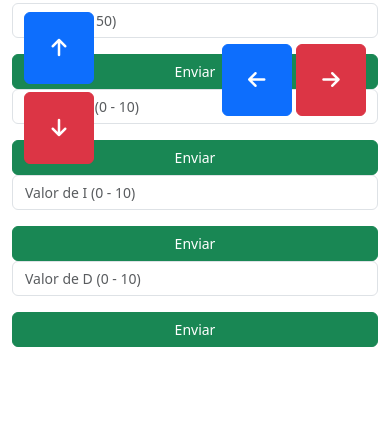
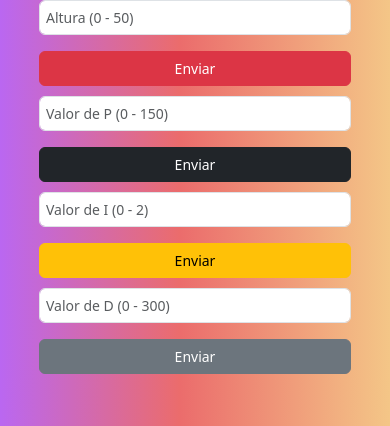
Before and after one commit to Y-ostin/LaboratorioRemoto, a Flask app: page / in a window 390 px wide. Shown: the part 418-844 px from the top of the page. Run offline with Flask 3, Linux system fonts and the light colour scheme.

Commit message:
feat: new gradient

```diff
--- a/app.py
+++ b/app.py
@@ -14,12 +14,12 @@ arduino=None
 PUERTO_ARDUINO = '/dev/ttyUSB0'
 BAUD_RATE = 9600
 
-# Funcion para iniciar la conexion serial qcon el Arduino
+# iniciar la conexion serial qcon el Arduino
 def inicializar_arduino():
     global arduino
     try:
         arduino = serial.Serial(PUERTO_ARDUINO, BAUD_RATE, timeout=1)
-        time.sleep(2)  # Esperamos un momento para asegurarnos de que la conexi�n est� establecida
+        time.sleep(2)  # Esperamos un momento para asegurarnos de que la conexion esta establecida
         print(f"Conexion exitosa con Arduino en {PUERTO_ARDUINO}")
     except Exception as e:
         print(f"Error al conectar con Arduino: {e}")
@@ -75,7 +75,7 @@ def send_to_arduino(data, tipo):
     global arduino
     if arduino and arduino.is_open:
         try:
-            # Formatear el mensaje en funci�n del tipo de dato
+            # Formatear el mensaje en funcion del tipo de dato
             if tipo == "altura":
                 mensaje = f"r{data}\n"  # Para la altura
             elif tipo == "kp":
@@ -88,14 +88,13 @@ def send_to_arduino(data, tipo):
                 print("Tipo de dato desconocido")
                 return
 
-            print(f"Enviando al Arduino: {mensaje}")  # Log para depuraci�n
+            print(f"Enviando al Arduino: {mensaje}")  # Log para depuracion
             arduino.write(mensaje.encode())  # Enviar como bytes
         except Exception as e:
             print(f"Error al enviar datos al Arduino: {e}")
-            # Opcional: Relanzar la excepci�n si es cr�tico
             raise
     else:
-        print("Arduino no conectado o el puerto no est� abierto. Verifica la conexi�n.")
+        print("Arduino no conectado o el puerto no este abierto. Verifica la conexion.")
 
 
 # Ruta para definir altura
@@ -104,7 +103,7 @@ def set_altura():
     altura = request.form.get('altura')
     print(f"Altura recibida en Flask: {altura}")  # Imprime la altura recibida para verificar
     if altura:
-        # Llamamos a la funci�n de env�o con la altura en formato de texto directo
+        # Llamamos a la funcion de envio con la altura en formato de texto directo
         send_to_arduino(altura, "altura")
         return jsonify({'status': 'Altura recibida', 'valor': altura})
     else:
@@ -149,7 +148,7 @@ if __name__ == '__main__':
 
     # Iniciar la camara en un hilo separado
     camara_thread = threading.Thread(target=iniciar_camara_en_hilo)
-    camara_thread.daemon = True  # Permite que el hilo se cierre
+    camara_thread.daemon = True
     camara_thread.start()
 
 
--- a/camara_control.py
+++ b/camara_control.py
@@ -1,3 +1,5 @@
+import signal
+import sys
 import cv2
 import threading
 from flask import Response
@@ -35,8 +37,9 @@ def generar_video():
         yield (b'--frame\r\n'
                b'Content-Type: image/jpeg\r\n\r\n' + frame_data + b'\r\n\r\n')
 
-# Detener la camara de manera segura
+# Detener la camara
 def detener_camara():
     global cap
     if cap is not None and cap.isOpened():
         cap.release()
+    sys.exit(0)
--- /dev/null
+++ b/static/css/styles.css
@@ -0,0 +1,183 @@
+
+.video-container {
+    position: relative;
+    width: 100%;
+    max-width: 860px;
+    margin: 0 auto;
+}
+
+
+.video-container img {
+    width: 100%;
+    height: auto;
+    max-height: 500px;
+    object-fit: cover;
+}
+
+
+.controls-container {
+    display: flex;
+    justify-content: space-between;
+    width: 100%;
+    margin-top: 5px;
+}
+
+.controls-container button {
+    font-size: 16px;
+    padding: 12px;
+    min-width: 50px;
+}
+
+
+.controls-wrapper,
+.controls-wrapper-right {
+    position: absolute;
+    top: 50%;
+    transform: translateY(-50%);
+}
+
+.controls-wrapper {
+    left: 20px;
+}
+
+.controls-wrapper-right {
+    right: 20px;
+}
+
+.controls-wrapper button,
+.controls-wrapper-right button {
+    font-size: 25px;
+    padding: 20px;
+    min-width: 70px;
+}
+
+/* Estilo de los formularios */
+.form-container input,
+.form-container button {
+    font-size: 14px;
+}
+
+/* gradiente */
+body {
+    background: rgb(186, 103, 241);
+    background: linear-gradient(90deg, rgba(186, 103, 241, 1) 0%, rgba(235, 108, 108, 1) 46%, rgba(244, 198, 135, 1) 100%);
+    padding: 0 15px;
+}
+
+.container {
+    max-width: 100%;
+}
+
+
+@media (max-width: 768px) {
+
+    .video-container, .form-container {
+        max-width: 100%;
+        margin: 0 auto;
+        padding: 10px;
+    }
+
+
+    .controls-wrapper,
+    .controls-wrapper-right {
+        position: static;
+        transform: none;
+        display: flex;
+        justify-content: center;
+        margin-top: 10px;
+    }
+
+    .controls-wrapper button,
+    .controls-wrapper-right button {
+        font-size: 20px;
+        padding: 10px;
+        min-width: 50px;
+    }
+
+
+    .video-container img {
+        max-height: 300px;
+    }
+
+
+    .controls-container button {
+        font-size: 14px;
+        padding: 10px;
+        min-width: 40px;
+    }
+
+
+    .form-container {
+        width: 100%;
+        padding: 10px;
+        display: flex;
+        flex-direction: column;
+        gap: 10px;
+    }
+
+    .form-container input, .form-container button {
+        font-size: 16px;
+        padding: 8px;
+        width: 100%;
+    }
+
+
+    .controls-container {
+        flex-direction: column;
+        align-items: center;
+        gap: 10px;
+    }
+}
+
+
+@media (max-width: 480px) {
+    /* Contenedor de video */
+    .video-container img {
+        max-height: 200px;
+    }
+
+
+    .form-container {
+        padding: 5px;
+    }
+
+    .form-container input, .form-container button {
+        font-size: 14px;
+        padding: 6px;
+    }
+
+
+    .controls-wrapper button,
+    .controls-wrapper-right button {
+        font-size: 18px;
+        padding: 8px;
+    }
+
+
+    .controls-container button {
+        font-size: 12px;
+        padding: 8px;
+        min-width: 30px;
+    }
+
+
+    .controls-wrapper,
+    .controls-wrapper-right {
+        display: flex;
+        justify-content: center;
+        margin-top: 10px;
+        position: static;
+    }
+
+
+    .controls-container {
+        flex-direction: row;
+        justify-content: center;
+        gap: 10px;
+    }
+
+
+    .form-container label {
+        display: none;
+    }
+}
--- a/templates/index.html
+++ b/templates/index.html
@@ -4,57 +4,12 @@
     <meta charset="UTF-8">
     <meta name="viewport" content="width=device-width, initial-scale=1.0">
     <title>Laboratorio Remoto</title>
+    <link rel="stylesheet" type="text/css" href="/static/css/styles.css">
     <link rel="stylesheet" href="https://cdnjs.cloudflare.com/ajax/libs/font-awesome/6.0.0-beta3/css/all.min.css">
     <link href="https://cdn.jsdelivr.net/npm/bootstrap@5.3.0-alpha1/dist/css/bootstrap.min.css" rel="stylesheet">
     <link href="https://cdn.jsdelivr.net/npm/bootstrap-icons/font/bootstrap-icons.css" rel="stylesheet">
     <link href="https://cdn.jsdelivr.net/npm/bootstrap@5.3.0-alpha3/dist/css/bootstrap.min.css" rel="stylesheet">
     <script src="https://cdn.jsdelivr.net/npm/bootstrap@5.3.0-alpha3/dist/js/bootstrap.bundle.min.js"></script>
-    <style>
-        .video-container {
-            position: relative;
-            width: 100%;
-            max-width: 860px;
-            margin: 0 auto;
-        }
-        .video-container img {
-            width: 100%;
-            max-height: 500px;
-            object-fit: cover;
-        }
-        .controls-container {
-            display: flex;
-            justify-content: space-between;
-            width: 100%;
-            margin-top: 8px;  /* separacion de los controles */
-        }
-        .controls-container button {
-            font-size: 16px;
-            padding: 12px;
-            min-width: 50px;
-        }
-        .controls-wrapper {
-            position: absolute;
-            top: 60%;
-            left: 24px;  /* Mover el control fuera del contorno del video, lado izquierdo */
-            transform: translateY(-50%);
-        }
-        .controls-wrapper-right {
-            position: absolute;
-            top: 60%;
-            right: 24px;  /* Mover el control fuera del contorno del video, lado derecho */
-            transform: translateY(-50%);
-        }
-        .controls-wrapper button,
-        .controls-wrapper-right button {
-            font-size: 20px;  /* Agrandar los botones */
-            padding: 20px;
-            min-width: 70px;
-        }
-        .form-container input,
-        .form-container button {
-            font-size: 14px;
-        }
-    </style>
 
 </head>
 
@@ -68,10 +23,10 @@
             <div class="col-12 d-flex justify-content-center">
                 <!-- Video en el centro -->
                 <div class="video-container">
-                    <img id="cameraStream" src="{{ url_for('video_feed') }}" alt="Stream de la c�mara">
+                    <img id="cameraStream" src="{{ url_for('video_feed') }}" alt="Stream de la cámara">
                 </div>
 
-                <!-- Controles verticales del Motor 1, a la izquierda -->
+                <!-- Controles verticales del Motor 1 -->
                 <div class="controls-wrapper d-flex flex-column align-items-center">
                     <button id="mover_motor_1_forward" class="btn btn-primary mb-2">
                         <i class="fas fa-arrow-up"></i>
@@ -81,7 +36,7 @@
                     </button>
                 </div>
 
-                <!-- Controles horizontales del Motor 2, a la derecha -->
+                <!-- Controles horizontales del Motor 2 -->
                 <div class="controls-wrapper-right">
                     <div>
                         <button id="mover_motor_2_forward" class="btn btn-primary mb-3">
@@ -95,52 +50,70 @@
             </div>
         </div>
 
-        <!-- Formulario para parámetros -->
-        <div class="row justify-content-center">
-            <div class="col-12 col-md-4 form-container">
-                <form id="formAltura">
-                    <div class="mb-3">
-                        <input type="number" id="altura" name="altura" class="form-control" step="1" min="0" max="50" placeholder="Altura  (0 - 50)">
-                    </div>
-                    <button type="submit" class="btn btn-success w-100">Enviar</button>
-                </form>
-            </div>
+        <!-- Formularios para valores (altura , KP, KI , KD)-->
+        <!-- Contenedor principal -->
+    <div class="container">
+    <!-- Fila para los indicadores -->
+    <div class="row justify-content-center">
+        <div class="col-12 col-md-3 text-center">
+            <label for="altura">Altura (0 - 50)</label>
+        </div>
+        <div class="col-12 col-md-3 text-center">
+            <label for="p">KP (0- 150)</label>
+        </div>
+        <div class="col-12 col-md-3 text-center">
+            <label for="i">KI (0.00 - 2.00)</label>
+        </div>
+        <div class="col-12 col-md-3 text-center">
+            <label for="d">KD (0- 300)</label>
+        </div>
+    </div>
+
+    <!-- Fila para los formularios -->
+    <div class="row justify-content-center">
+        <!-- Formulario de Altura -->
+        <div class="col-12 col-md-3 form-container">
+            <form id="formAltura">
+                <div class="mb-3">
+                    <input type="number" id="altura" name="altura" class="form-control" step="1" min="0" max="50" placeholder="Altura (0 - 50)">
+                </div>
+                <button type="submit" class="btn btn-danger w-100">Enviar</button>
+            </form>
         </div>
 
-        <div class="row justify-content-center">
-            <div class="col-12 col-md-4 form-container">
-                <form id="formP">
-                    <div class="mb-3">
-                        <input type="number" id="p" name="p" class="form-control" step="0.1" min="0" max="10" placeholder="Valor de P (0 - 10)">
-                    </div>
-                    <button type="submit" class="btn btn-success w-100">Enviar</button>
-                </form>
-            </div>
+        <!-- Formulario de KP -->
+        <div class="col-12 col-md-3 form-container">
+            <form id="formP">
+                <div class="mb-3">
+                    <input type="number" id="p" name="p" class="form-control" step="1" min="0" max="150" placeholder="Valor de P (0 - 150)">
+                </div>
+                <button type="submit" class="btn btn-dark w-100">Enviar</button>
+            </form>
         </div>
 
-        <div class="row justify-content-center">
-            <div class="col-12 col-md-4 form-container">
-                <form id="formI">
-                    <div class="mb-3">
-                        <input type="number" id="i" name="i" class="form-control" step="0.1" min="0" max="10" placeholder="Valor de I (0 - 10)">
-                    </div>
-                    <button type="submit" class="btn btn-success w-100">Enviar</button>
-                </form>
-            </div>
+        <!-- Formulario de KI -->
+        <div class="col-12 col-md-3 form-container">
+            <form id="formI">
+                <div class="mb-3">
+                    <input type="number" id="i" name="i" class="form-control" step="0.01" min="0" max="2" placeholder="Valor de I (0 - 2)">
+                </div>
+                <button type="submit" class="btn btn-warning w-100">Enviar</button>
+            </form>
         </div>
 
-        <div class="row justify-content-center">
-            <div class="col-12 col-md-4 form-container">
-                <form id="formD">
-                    <div class="mb-3">
-                        <input type="number" id="d" name="d" class="form-control" step="0.1" min="0" max="10" placeholder="Valor de D (0 - 10)">
-                    </div>
-                    <button type="submit" class="btn btn-success w-100">Enviar</button>
-                </form>
-            </div>
+        <!-- Formulario de KD -->
+        <div class="col-12 col-md-3 form-container">
+            <form id="formD">
+                <div class="mb-3">
+                    <input type="number" id="d" name="d" class="form-control" step="1" min="0" max="300" placeholder="Valor de D (0 - 300)">
+                </div>
+                <button type="submit" class="btn btn-secondary w-100">Enviar</button>
+            </form>
         </div>
+    </div>
 
-    </div>
+
+
 
     <div id="mensaje" class="toast-container position-fixed top-0 end-0 p-3" style="z-index: 1055;">
         <div id="toast" class="toast align-items-center text-bg-success border-0" role="alert" aria-live="assertive" aria-atomic="true">
@@ -193,7 +166,7 @@
             }, 100);
         };
         document.getElementById("mover_motor_2_forward").onmouseup = function() {
-            clearInterval(motor2ForwardInterval);  // Limpiar el intervalo cuando se suelta el bot�n
+            clearInterval(motor2ForwardInterval);  // Limpiar el intervalo cuando se suelta el boton
             fetch('/detener_motor_2', { method: 'POST' });
         };
 
@@ -210,7 +183,7 @@
             }, 100);
         };
         document.getElementById("mover_motor_2_backward").onmouseup = function() {
-            clearInterval(motor2BackwardInterval);  // Limpiar el intervalo cuando se suelta el bot�n
+            clearInterval(motor2BackwardInterval);  // Limpiar cuando se suelta el boton
             fetch('/detener_motor_2', { method: 'POST' });
         };
 
@@ -219,7 +192,7 @@
 
 
         const altura = document.getElementById('altura').value;
-        console.log(`Altura capturada: ${altura}`);  // Log de depuraci�n
+        console.log(`Altura capturada: ${altura}`);  // Log de depuracion
 
 
         if (altura) {
@@ -232,7 +205,7 @@
             })
             .then(response => response.json())
             .then(data => {
-                 // Mostrar respuesta del servidor
+                 // Mostrar respuesta del servidor (debug)
             });
         }
         });
@@ -254,7 +227,7 @@
                 })
                 .then(response => response.json())
                 .then(data => {
-                    console.log(data); // Muestra respuesta del servidor
+                    console.log(data); // Muestra respuesta del servidor(debug)
                 });
             }
         });
@@ -275,7 +248,7 @@
                 })
                 .then(response => response.json())
                 .then(data => {
-                    console.log(data); // Muestra respuesta del servidor
+                    console.log(data); // Muestra respuesta del servidor(debug)
                 });
             }
         });
@@ -296,7 +269,7 @@
                 })
                 .then(response => response.json())
                 .then(data => {
-                    console.log(data); // Muestra respuesta del servidor
+                    console.log(data); // Muestra respuesta del servidor(debug)
                 });
             }
         });
```
Also changed, not shown: code_funcional.py (deleted, +0 -57 lines), motor_control.py (+11 -11 lines), templates/interfaz-funcional.html (deleted, +0 -174 lines), vercel.json (deleted), 1 other file.
